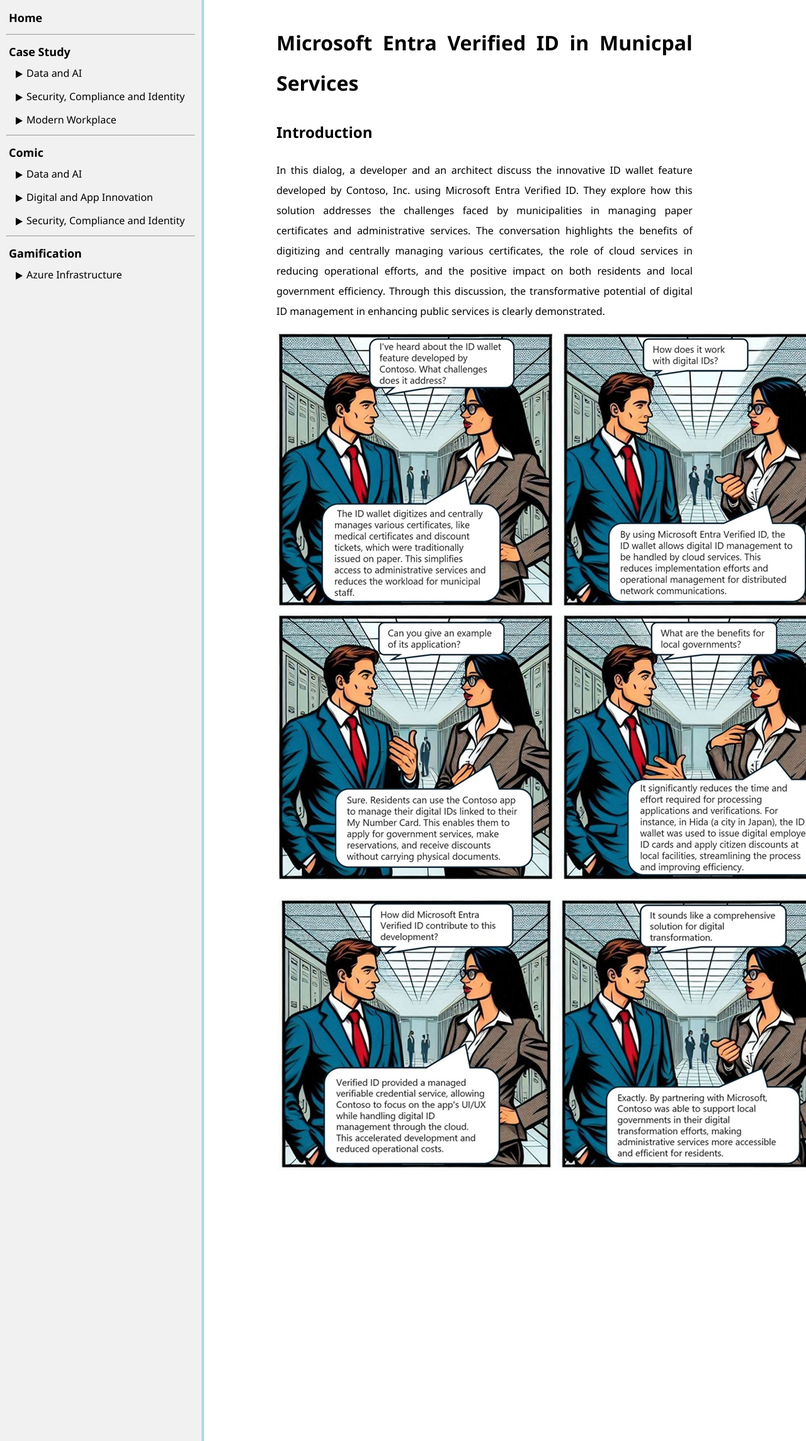
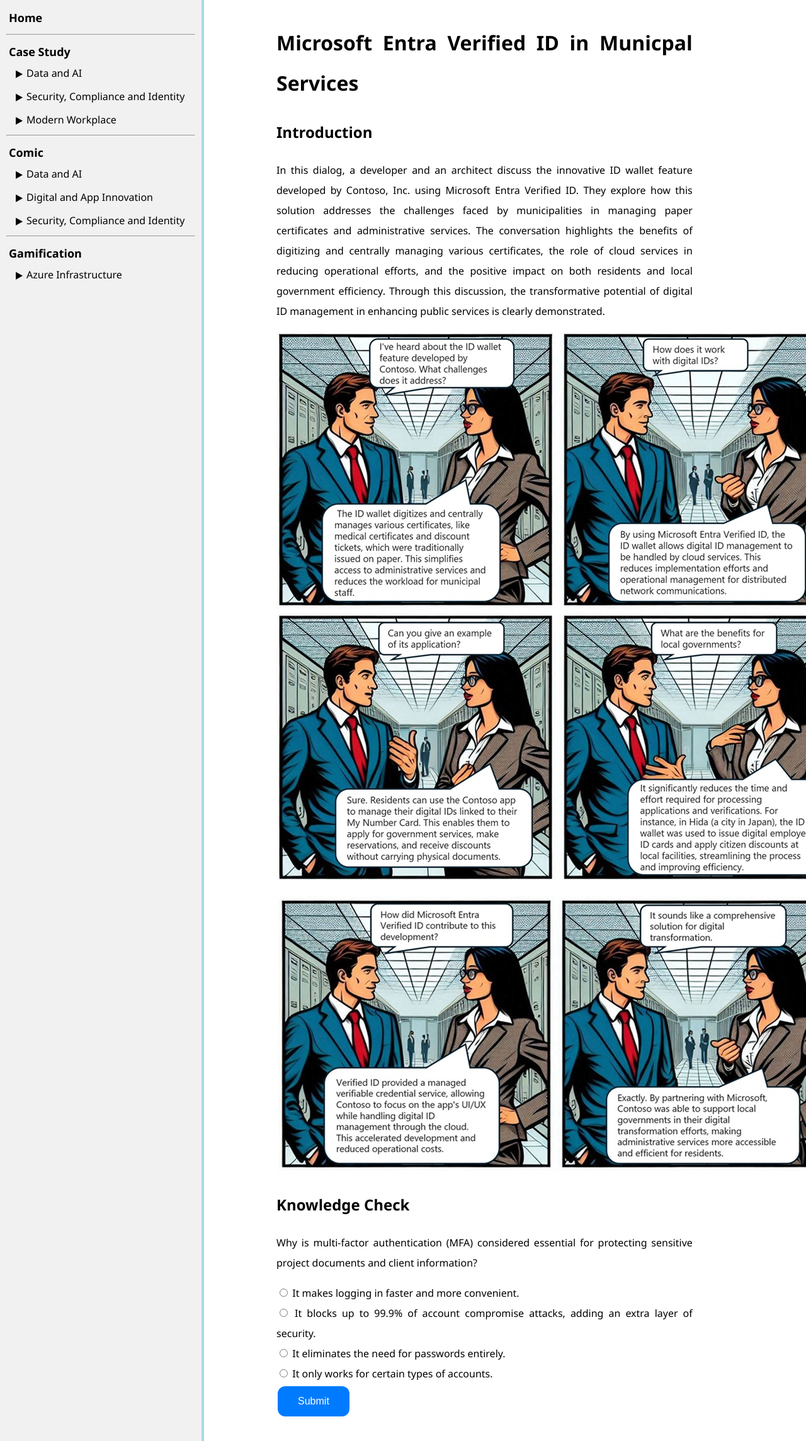
Before and after one commit to ningweinw/iengage, a Jekyll site: the page built from project-files/comic/Security, Compliance and Identity/Microsoft Entra Verified ID in municipal service.md, in a window 1280 px wide. Shown: the whole page at 63% size. Built offline with Jekyll 4.4.1, drawn with Linux system fonts in a browser that asks for light colours.

Commit message:
Update Microsoft Entra Verified ID in municipal service.md

```diff
--- a/project-files/comic/Security, Compliance and Identity/Microsoft Entra Verified ID in municipal service.md
+++ b/project-files/comic/Security, Compliance and Identity/Microsoft Entra Verified ID in municipal service.md
@@ -18,3 +18,49 @@
 <a href="./images/vid2.jpg" download>
   <img src="./images/vid2.jpg" alt="A two-panel comic strip featuring a conversation between two business professionals. In the first panel, they discuss how Microsoft Entra Verified ID contributed to Contoso's development by providing a managed verifiable credential service, allowing Contoso to focus on the app's UI/UX while handling digital ID management through the cloud. In the second panel, they highlight how this partnership with Microsoft supported local governments in their digital transformation efforts, making administrative services more accessible and efficient for residents.">
 </a>
+
+## Knowledge Check
+
+Why is multi-factor authentication (MFA) considered essential for protecting sensitive project documents and client information?
+
+<form id="quizForm">
+  <input type="radio" id="q1" name="answer" value="q1">
+  <label for="a1">  It makes logging in faster and more convenient.</label><br>
+  <input type="radio" id="q2" name="answer" value="q2">
+  <label for="a2">It blocks up to 99.9% of account compromise attacks, adding an extra layer of security.</label><br>
+  <input type="radio" id="q3" name="answer" value="q3">
+  <label for="a3">It eliminates the need for passwords entirely.</label><br>
+  <input type="radio" id="q4" name="answer" value="q4">
+  <label for="a4"> It only works for certain types of accounts.</label><br>
+  <button type="button" onclick="checkAnswer()" class="styled-button">Submit</button>
+</form>
+
+<p id="result"></p>
+
+<script>
+  function checkAnswer() {
+    var radios = document.getElementsByName('answer');
+    var correctAnswer = 'q2';
+    var result = document.getElementById('result');
+    var selected = false;
+
+    for (var i = 0; i < radios.length; i++) {
+      if (radios[i].checked) {
+        selected = true;
+        if (radios[i].value === correctAnswer) {
+          result.textContent = 'Correct!';
+          result.style.color = 'green';
+        } else {
+          result.textContent = 'Incorrect. Try again!';
+          result.style.color = 'red';
+        }
+        break;
+      }
+    }
+
+    if (!selected) {
+      result.textContent = 'Please select an answer.';
+      result.style.color = 'orange';
+    }
+  }
+</script>
```
